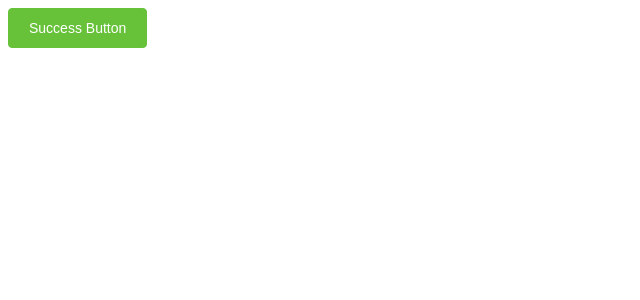
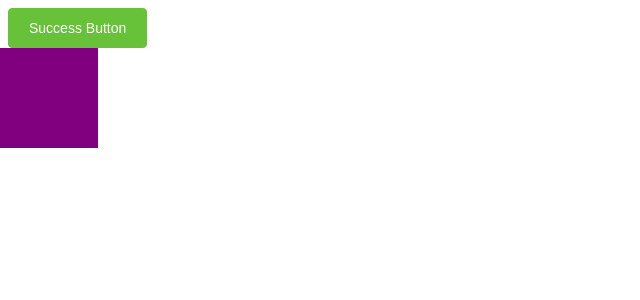
Before and after one commit to Hydrageno/gexplore, a Vue app: page / in a window 1280 px wide. Shown: the top 300 px of the page, without its empty margins (0-640 px from the left). Built offline with nearby package versions, Linux system fonts and the light colour scheme.

Commit message:
u-t: less & element-ui function test

```diff
--- a/src/App.vue
+++ b/src/App.vue
@@ -1,6 +1,9 @@
 <template>
   <div id="app">
     <el-button type="success">Success Button</el-button>
+    <el-row :gutter="20">
+      <div class="box"></div>
+    </el-row>
   </div>
 </template>
 
@@ -16,7 +19,10 @@ export default {
 
 <style lang="less">
 @width: 100px;
-#app {
-  width: @width
+@height: 100px;
+.box{
+  width: @width;
+  height: @height;
+  background-color: purple;
 }
 </style>
--- a/src/main.js
+++ b/src/main.js
@@ -1,10 +1,12 @@
 import Vue from 'vue'
 import App from './App.vue'
-import {Button, Select} from 'element-ui'
+import {Button, Row} from 'element-ui'
+
 
 Vue.config.productionTip = false
 Vue.component(Button.name, Button)
-Vue.component(Select.name, Select)
+Vue.component(Row.name, Row)
+
 
 new Vue({
   render: h => h(App),
```
